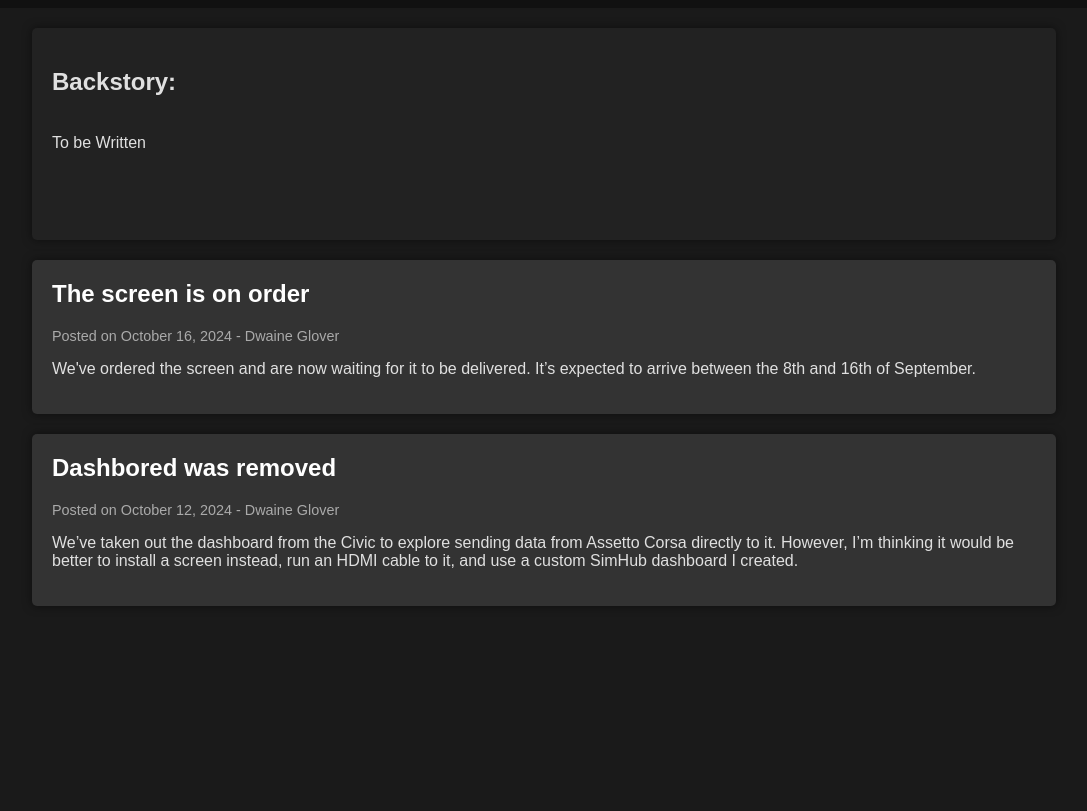
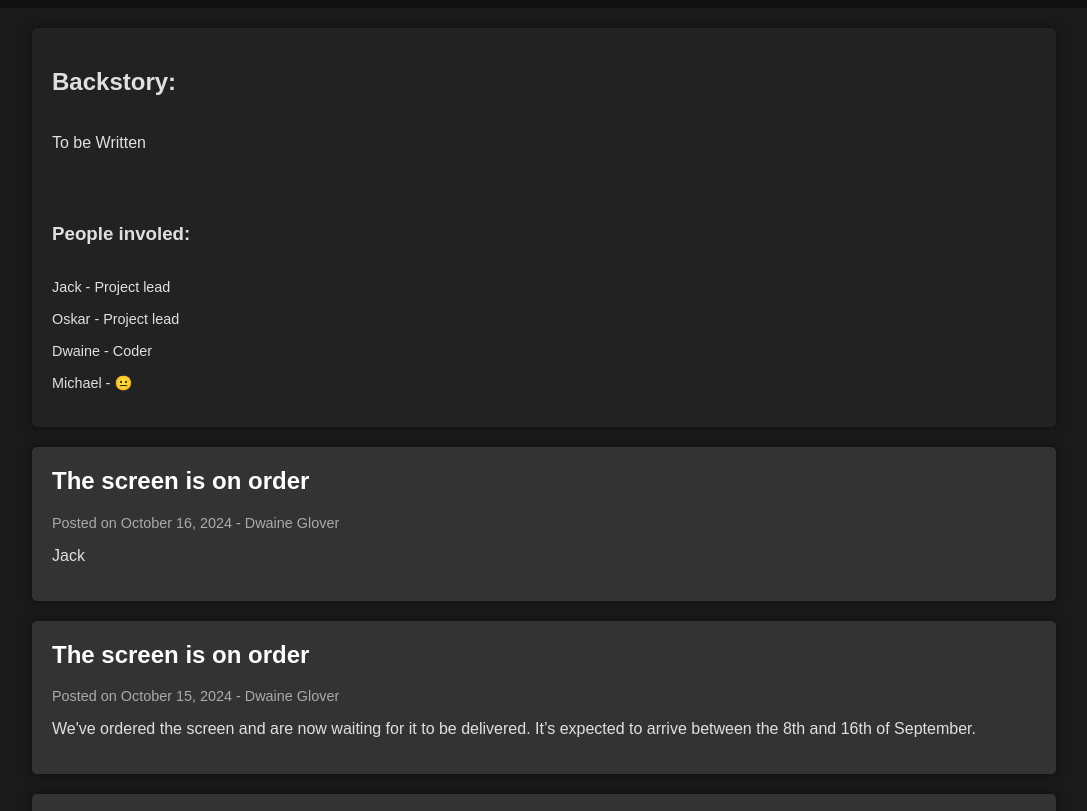
Before and after one commit to Nan089111/HondaTypeSim, a plain HTML site: page index.html in a window 1280 px wide. Shown: the part 112-923 px from the top of the page, without its empty margins (96-1183 px from the left). Before the commit the page ends 800 px from the top, so only its background shows below. Drawn offline with Linux system fonts and the light colour scheme.

Commit message:
Update index.html

```diff
--- a/index.html
+++ b/index.html
@@ -3,7 +3,8 @@
 <head>
     <meta charset="UTF-8">
     <meta name="viewport" content="width=device-width, initial-scale=1.0">
-    <title>Civic Sim Conversion Project</title>
+    <title>Honda Type Sim</title>
+
     <style>
         body {
             font-family: Arial, sans-serif;
@@ -51,6 +52,10 @@
         }
 
 
+        .people {
+            font-size: 0.9em;
+        }
+
         .post-date {
             color: #aaa;
             font-size: 0.9em;
@@ -65,11 +70,12 @@
             text-decoration: underline;
         }
     </style>
+
 </head>
 <body>
 
 <header>
-    <img src="LOGO.PNG" alt="Civic Sim Conversion Logo">
+    <img src="LOGO.PNG" alt="Honda Type Sim">
 
     <p></p>
 </header>
@@ -79,11 +85,19 @@
         <h2>Backstory: </h2>
         <p><br>To be Written</br> </p>
         <p><br></br> </p>
+        <h3>People involed:</h3>
+        <p class="people"><br>Jack - Project lead</br> <br>Oskar - Project lead</br> <br>Dwaine - Coder </br>  <br>Michael  - 😐</br> </p>
     </section>
 
     <article>
         <h2>The screen is on order </h2>
         <p class="post-date">Posted on October 16, 2024 - Dwaine Glover</p>
+        <p>Jack </p>
+    </article>
+
+    <article>
+        <h2>The screen is on order </h2>
+        <p class="post-date">Posted on October 15, 2024 - Dwaine Glover</p>
         <p>We've ordered the screen and are now waiting for it to be delivered. It’s expected to arrive between the 8th and 16th of September.</p>
     </article>
 
@@ -95,7 +109,7 @@
 
 
 
-    <!-- Add more blog posts as the project progresses -->
+
 
 </div>
 
```
